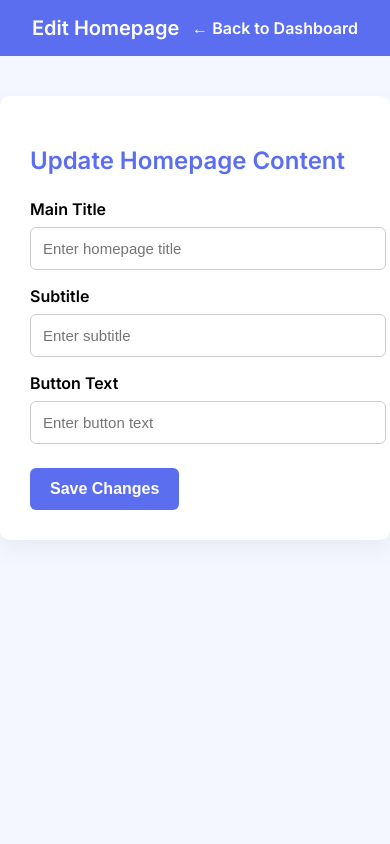
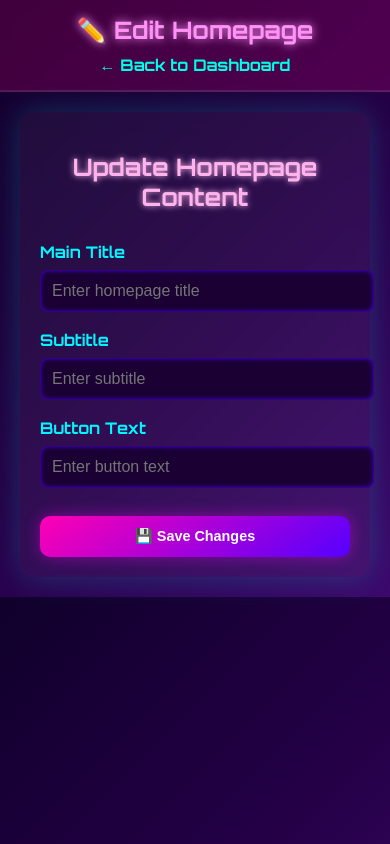
Before and after one commit to shame07/prosource-works, a website: page edit-homepage.html in a window 390 px wide. Drawn offline with Linux system fonts and the light colour scheme.

```diff
--- a/edit-homepage.html
+++ b/edit-homepage.html
@@ -1,91 +1,130 @@
-<!-- Save as edit-homepage.html -->
 <!DOCTYPE html>
 <html lang="en">
 <head>
   <meta charset="UTF-8" />
   <title>Edit Homepage - ProSource Works</title>
   <meta name="viewport" content="width=device-width, initial-scale=1.0"/>
-  <link href="https://fonts.googleapis.com/css2?family=Inter:wght@400;600&display=swap" rel="stylesheet"/>
+  <link href="https://fonts.googleapis.com/css2?family=Orbitron:wght@500;700&display=swap" rel="stylesheet"/>
   <style>
     body {
-      font-family: 'Inter', sans-serif;
-      background: #f4f7ff;
+      font-family: 'Orbitron', sans-serif;
+      background: linear-gradient(135deg, #10002b, #240046, #3c096c);
       margin: 0;
       padding: 0;
+      color: #fff;
     }
 
     .navbar {
-      background-color: #5b6ef0;
-      color: white;
-      padding: 16px 32px;
+      background: rgba(255, 0, 128, 0.2);
+      backdrop-filter: blur(6px);
+      padding: 20px 40px;
       display: flex;
       justify-content: space-between;
       align-items: center;
+      border-bottom: 2px solid rgba(255, 255, 255, 0.1);
     }
 
     .navbar h1 {
       margin: 0;
-      font-size: 20px;
+      font-size: 1.5em;
+      color: #ff91f6;
+      text-shadow: 0 0 10px #ff91f6;
     }
 
     .navbar a {
-      color: white;
+      color: #00ffe7;
       text-decoration: none;
-      font-weight: 600;
+      font-weight: bold;
     }
 
     .container {
       max-width: 700px;
       margin: 40px auto;
-      background: #fff;
+      background: rgba(255, 255, 255, 0.05);
       padding: 30px;
-      border-radius: 10px;
-      box-shadow: 0 10px 25px rgba(0, 0, 0, 0.05);
+      border-radius: 14px;
+      box-shadow: 0 0 30px rgba(0, 255, 255, 0.2);
+      backdrop-filter: blur(10px);
     }
 
     h2 {
-      margin-bottom: 24px;
-      color: #5b6ef0;
+      text-align: center;
+      margin-bottom: 30px;
+      color: #ffb3ec;
+      text-shadow: 0 0 6px #ffb3ec;
     }
 
     label {
-      font-weight: 600;
+      font-weight: bold;
       display: block;
-      margin-top: 16px;
+      margin-top: 18px;
       margin-bottom: 8px;
+      color: #00f7ff;
     }
 
-    input, textarea {
+    input {
       width: 100%;
       padding: 12px;
-      font-size: 15px;
-      border-radius: 6px;
-      border: 1px solid #ccc;
+      font-size: 1em;
+      border-radius: 8px;
+      border: none;
+      background: #1a0033;
+      color: #fff;
+      box-shadow: 0 0 5px #5500ff inset;
     }
 
     button {
-      margin-top: 24px;
-      background: #5b6ef0;
+      margin-top: 28px;
+      width: 100%;
+      background: linear-gradient(145deg, #ff00b3, #5500ff);
       color: white;
-      padding: 12px 20px;
-      font-size: 16px;
+      padding: 14px;
+      font-size: 1em;
       border: none;
-      border-radius: 6px;
+      border-radius: 10px;
       cursor: pointer;
-      font-weight: 600;
+      font-weight: bold;
+      box-shadow: 0 0 15px rgba(255, 0, 255, 0.4);
+      transition: transform 0.2s ease, box-shadow 0.3s ease;
     }
 
-    .success-message {
-      margin-top: 20px;
-      color: green;
-      font-weight: 600;
+    button:hover {
+      transform: scale(1.03);
+      box-shadow: 0 0 25px rgba(0, 255, 255, 0.5);
+    }
+
+    #successMessage {
+      margin-top: 24px;
+      text-align: center;
+      color: #00ffae;
+      font-weight: bold;
+      display: none;
+    }
+
+    @media (max-width: 768px) {
+      .container {
+        margin: 20px;
+        padding: 20px;
+      }
+
+      .navbar {
+        padding: 15px 25px;
+        flex-direction: column;
+        gap: 10px;
+        text-align: center;
+      }
+
+      button {
+        font-size: 0.9em;
+        padding: 12px;
+      }
     }
   </style>
 </head>
 <body>
 
   <div class="navbar">
-    <h1>Edit Homepage</h1>
+    <h1>✏️ Edit Homepage</h1>
     <a href="/admin-dashboard.html">← Back to Dashboard</a>
   </div>
 
@@ -101,13 +140,10 @@
       <label for="buttonText">Button Text</label>
       <input type="text" id="buttonText" name="buttonText" placeholder="Enter button text" required />
 
-      <button type="submit">Save Changes</button>
+      <button type="submit">💾 Save Changes</button>
     </form>
 
-    <!-- Optional: Display a success message after update -->
-    <div id="successMessage" class="success-message" style="display:none;">
-      ✅ Homepage updated successfully!
-    </div>
+    <div id="successMessage">✅ Homepage updated successfully!</div>
   </div>
 
 </body>
```
Also changed, not shown: admin-hub.html (added, +4 -0 lines), admin-manage-services.html (added, +18 -0 lines), server.js (+62 -20 lines), admin-daily-updates.html (added).
